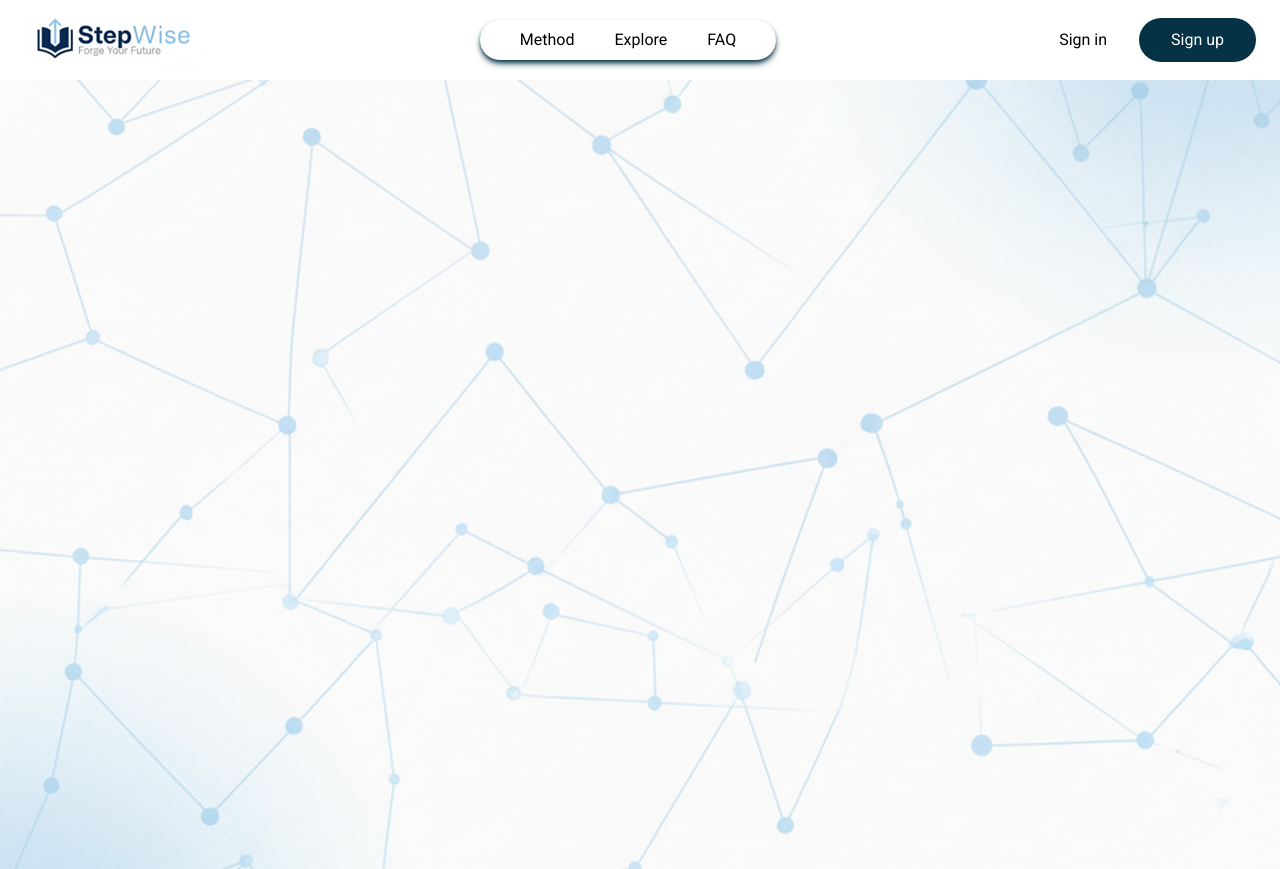
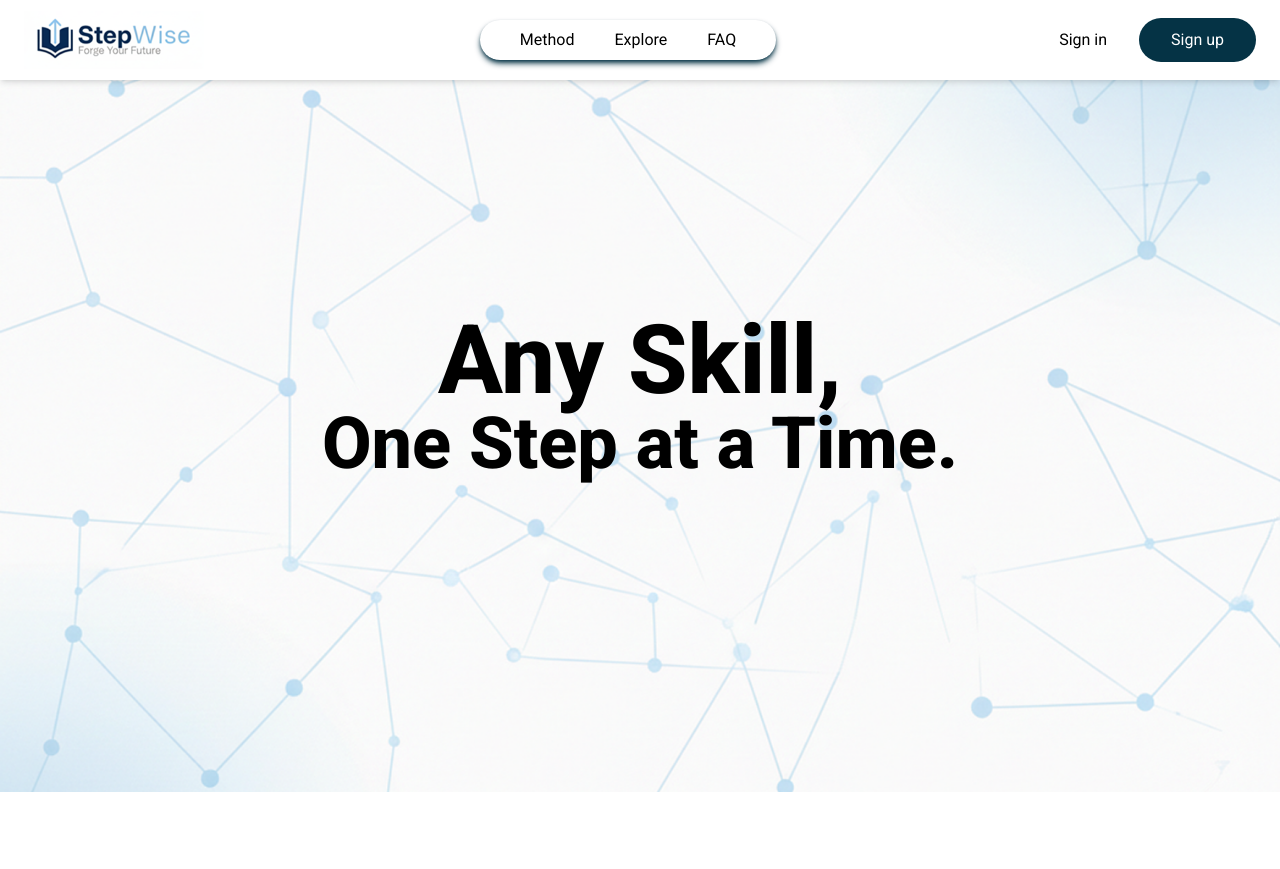
Before and after one commit to Step-Wise-Roadmaps/Step-Wise, a React (Vite) app in the folder Frontend/: page / in a window 1280 px wide. After the commit the page ends 800 px from the top, so only its background shows below. Built offline with nearby package versions, Linux system fonts and the light colour scheme.

Commit message:
Feat: create new div and values

```diff
--- a/Frontend/src/components/Navbar.jsx
+++ b/Frontend/src/components/Navbar.jsx
@@ -8,7 +8,7 @@ function Navbar() {
 
     return(
         <>
-            <div className="w-full h-20 shadow-md position-fixed">
+            <div className="w-full position-ab h-20 shadow-md  bg-white fixed z-40">
                 <div className="flex items-center h-20 justify-center">
                     <div className="flex-1 flex justify-start cursor-pointer">
                         <img className="w-32 sm:w-40 md:w-45 ml-4 sm:ml-6" src={MainLogo} alt="Main Logo" />
@@ -43,7 +43,7 @@ function Navbar() {
 
                 </div>
                 {/* {isMenuOpen && ( */}
-                    <div className={`md:hidden overflow-hidden transition-all duration-500 ease-in-out ${isMenuOpen ? "max-h-96 opacity-100" : "max-h-0 opacity-0"}`}>
+                    <div className={`md:hidden bg-white overflow-hidden transition-all duration-500 ease-in-out ${isMenuOpen ? "max-h-96 opacity-100" : "max-h-0 opacity-0"}`}>
                         <div className="flex justify-center">
                             <div className="w-150 items-center shadow-lg flex flex-col justify-center text-center border-t border-blue-300 p-4 space-y-4">
                                 <a href="#" className="roboto-regular hover:text-cyan-800 duration-100">Method</a>
--- a/Frontend/src/page/Hero.jsx
+++ b/Frontend/src/page/Hero.jsx
@@ -4,9 +4,18 @@ import heroImgg from '../assets/HeroImg/heroImgg.png'
 function Hero() {
     return(
         <>
-            <div>
-                <div className='flex flex-col justify-center '>
-                    <img className='object-cover bg-no-repeat bg-center' src={heroImgg} alt="Hero Image" />
+            <div className='relative'>
+                <div className='flex flex-col justify-center'>
+                    <img className='object-cover bg-no-repeat bg-center mt-20 h-[89vh]'
+                    src={heroImgg}
+                    alt="Hero Image" />
+
+                    <div className='absolute top-1/2 left-1/2 transform -translate-x-1/2 -translate-y-1/2 text-center text-white'>
+                        <div>
+                            <h1 className='roboto-extrabold text-black text-8xl'>Any Skill,</h1>
+                            <h1 className='roboto-extrabold text-black text-7xl'>One Step at a Time.</h1>
+                        </div>
+                    </div>
                 </div>
             </div>
         </>
```
